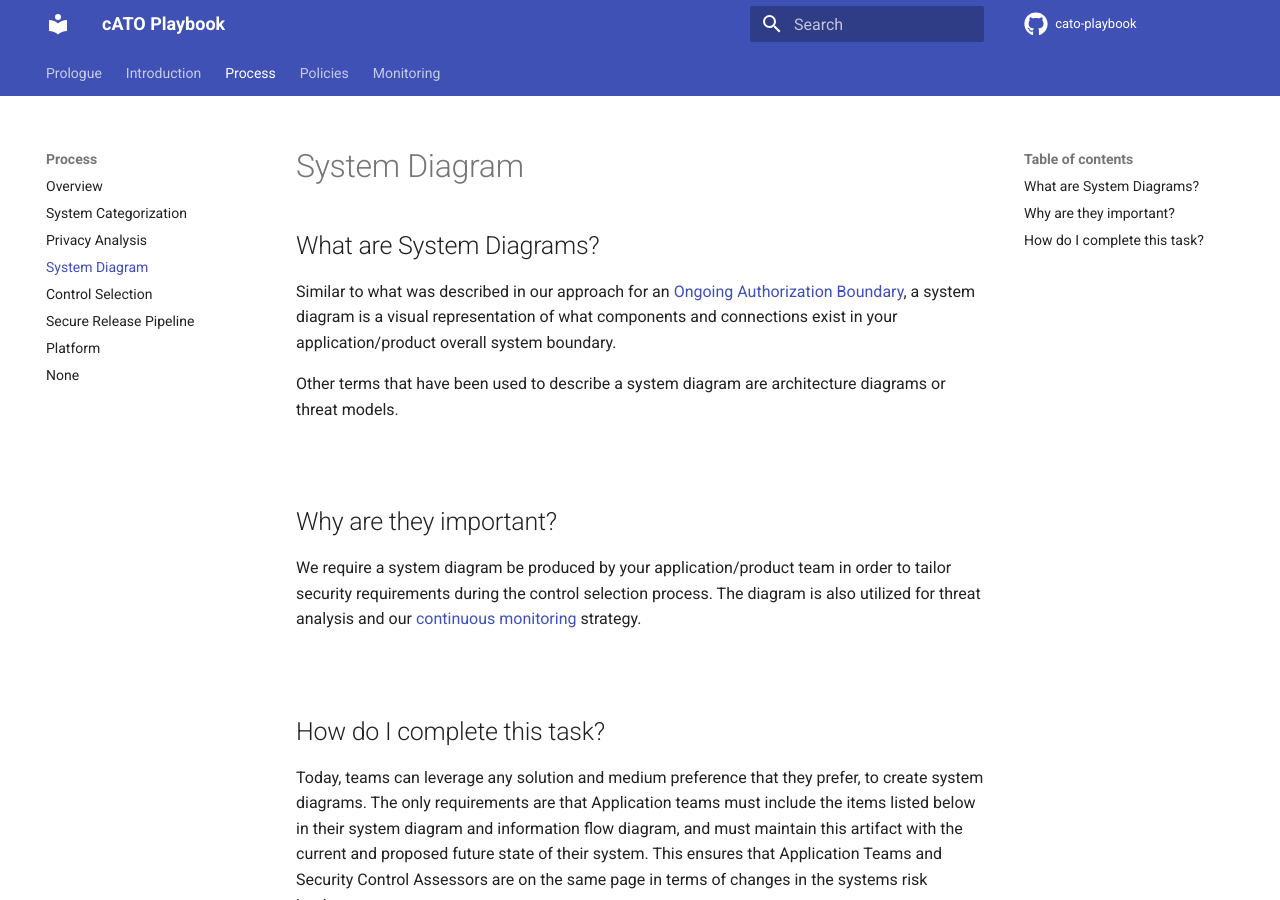
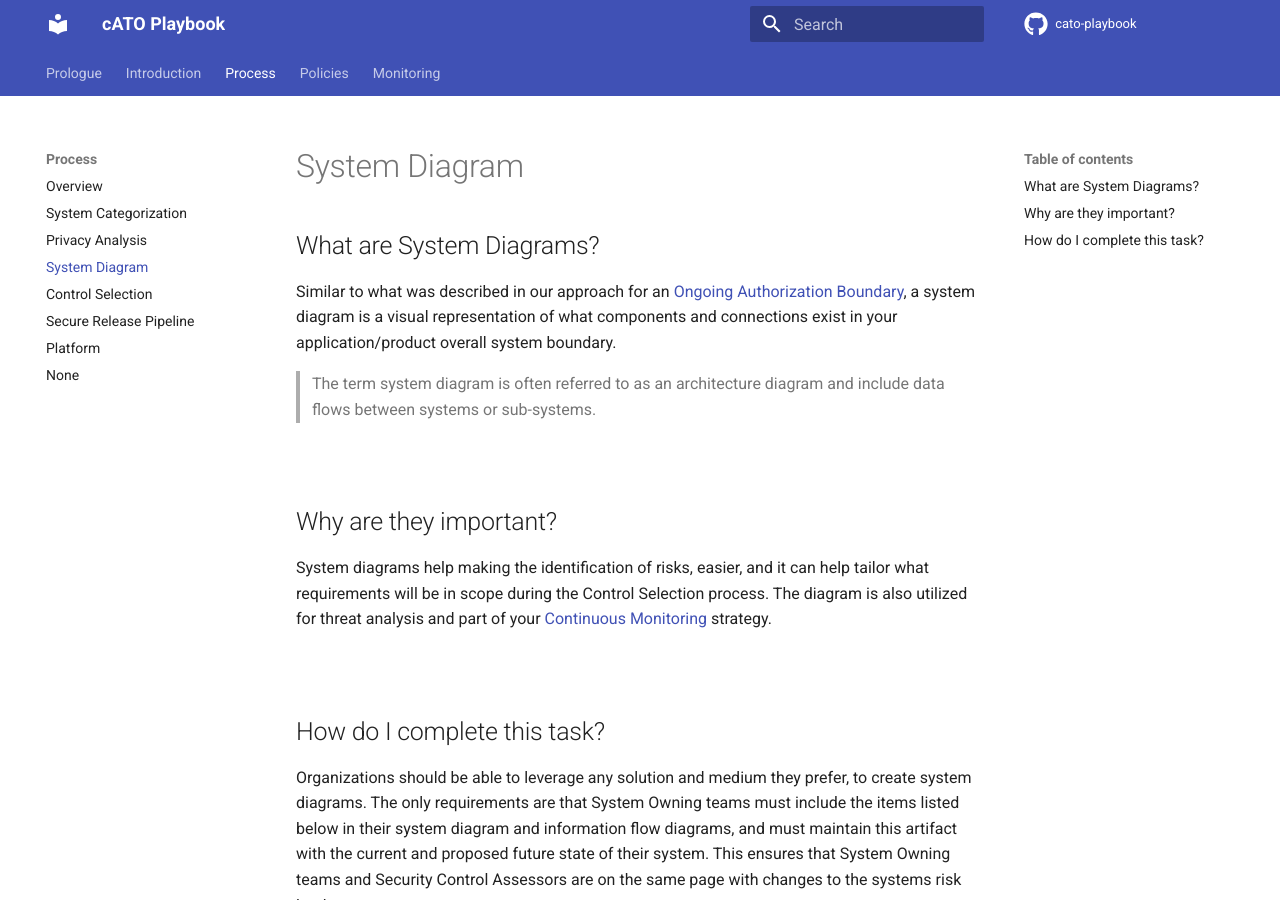
Before and after one commit to rise8-us/cato-playbook, an MkDocs documentation site: the page built from docs/diagram.md, in a window 1280 px wide and 900 px high. Built offline with MkDocs 1.6.1 and Material for MkDocs 9.7.7, drawn with Linux system fonts in a browser that asks for light colours; comment, search, counter and statistics services are not loaded; some of the changed text lies outside the part shown.

Commit message:
Update diagram.md
wording changes

```diff
--- a/docs/diagram.md
+++ b/docs/diagram.md
@@ -3,17 +3,17 @@
 ## What are System Diagrams?
 Similar to what was described in our approach for an [Ongoing Authorization Boundary](approach.md#ongoing-authorization-boundary), a system diagram is a visual representation of what components and connections exist in your application/product overall system boundary.
 
-Other terms that have been used to describe a system diagram are architecture diagrams or threat models.
+> The term system diagram is often referred to as an architecture diagram and include data flows between systems or sub-systems.
 
 <br/>
 
 ## Why are they important?
-We require a system diagram be produced by your application/product team in order to tailor security requirements during the control selection process. The diagram is also utilized for threat analysis and our [continuous monitoring](monitoring.md) strategy.
+System diagrams help making the identification of risks, easier, and it can help tailor what requirements will be in scope during the Control Selection process. The diagram is also utilized for threat analysis and part of your [Continuous Monitoring](monitoring.md) strategy.
 
 <br/>
 
 ## How do I complete this task?
-Today, teams can leverage any solution and medium preference that they prefer, to create system diagrams. The only requirements are that Application teams must include the items listed below in their system diagram and information flow diagram, and must maintain this artifact with the current and proposed future state of their system. This ensures that Application Teams and Security Control Assessors are on the same page in terms of changes in the systems risk landscape.
+Organizations should be able to leverage any solution and medium they prefer, to create system diagrams. The only requirements are that System Owning teams must include the items listed below in their system diagram and information flow diagrams, and must maintain this artifact with the current and proposed future state of their system. This ensures that System Owning teams and Security Control Assessors are on the same page with changes to the systems risk landscape.
 
 - Show all components that make up your overall system,
 - Clarify which components your application team is responsible for maintaining, by drawing an authorization boundary around them,
```
